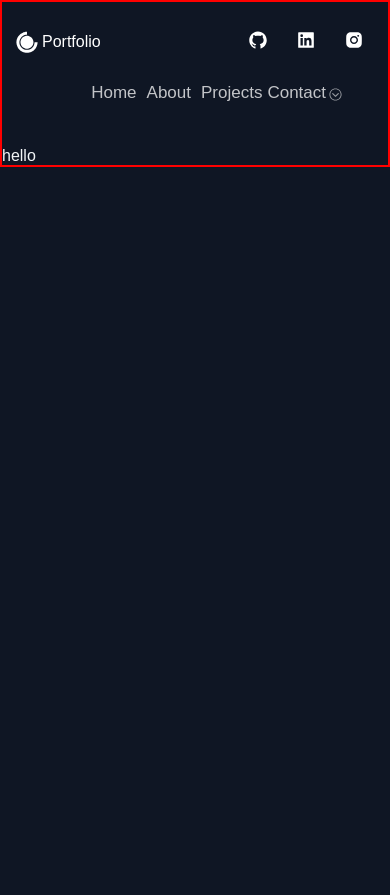
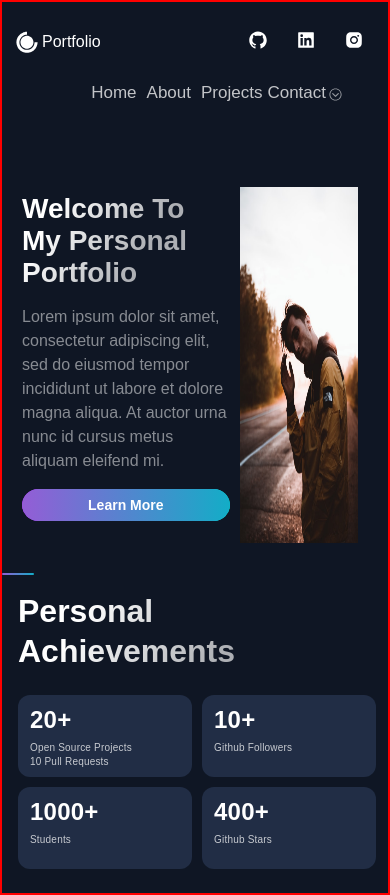
Before and after one commit to MadEyeAres/myPortfolio, a Next.js app: page / in a window 390 px wide. Before the commit the page ends 844 px from the top, so only its background shows below. Built offline with nearby package versions, Linux system fonts and the light colour scheme.

Commit message:
hero section and achievement done/not responsive yet

```diff
--- /dev/null
+++ b/src/components/Acomplishments/Acomplishments.js
@@ -0,0 +1,43 @@
+import React from 'react';
+import { Section, SectionTitle } from '../../styles/GlobalComponents';
+import { Box, Boxes, BoxNum, BoxText } from './AcomplishmentsStyles';
+const data = [
+  {
+    number: 20,
+    text: 'Open Source Projects',
+    text2: '10 Pull Requests',
+  },
+  {
+    number: 1000,
+    text: 'Students',
+  },
+  {
+    number: 10,
+    text: 'Github Followers',
+  },
+  {
+    number: 400,
+    text: 'Github Stars',
+  },
+];
+
+const Acomplishments = () => {
+  return (
+    <Section>
+      <SectionTitle>Personal Achievements</SectionTitle>
+      <Boxes>
+        {data.map((card, index) => {
+          return (
+            <Box key={index}>
+              <BoxNum>{`${card.number}+`}</BoxNum>
+              <BoxText>{card.text}</BoxText>
+              {card.text2 && <BoxText>{card.text2}</BoxText>}
+            </Box>
+          );
+        })}
+      </Boxes>
+    </Section>
+  );
+};
+
+export default Acomplishments;
--- /dev/null
+++ b/src/components/Acomplishments/AcomplishmentsStyles.js
@@ -0,0 +1,130 @@
+import styled from "styled-components"
+
+export const Boxes = styled.div`
+  width: 100%;
+  display: grid;
+  grid-template-columns: repeat(4, 1fr);
+  gap: 24px;
+  margin: 24px 0 40px;
+
+  @media ${props => props.theme.breakpoints.md}{
+    gap: 16px;
+    margin: 20px 0 32px;
+    grid-template-columns: repeat(auto-fit, minmax(140px, 1fr));
+  }
+
+  @media ${props => props.theme.breakpoints.sm}{
+    display: grid;
+    grid-template-columns: repeat(2, 1fr);
+    gap: 10px;
+    max-width: 500px;
+    margin: 24px auto;
+  }
+`
+
+export const Box = styled.div`
+  background: #212D45;
+  border-radius: 12px;
+  height: 144px;
+  padding: 24px;
+
+  @media ${props => props.theme.breakpoints.md} {
+    height: 112px;
+    padding: 16px;
+  }
+
+  @media ${props => props.theme.breakpoints.sm} {
+    height: 82px;
+    padding: 12px;
+
+    &:nth-child(2n){
+      grid-row:2;
+    }
+  }
+`
+export const BoxNum = styled.h5`
+  font-style: normal;
+  font-weight: 600;
+  font-size: 36px;
+  line-height: 40px;
+  letter-spacing: 0.01em;
+  color: #FFFFFF;
+  margin-bottom: 8px;
+
+  @media ${props => props.theme.breakpoints.md} {
+    font-size: 28px;
+    line-height: 32px;
+  }
+  @media ${props => props.theme.breakpoints.sm} {
+    font-size: 24px;
+    line-height: 26px;
+}
+`
+
+export const BoxText = styled.p`
+  font-style: normal;
+  font-weight: normal;
+  font-size: 18px;
+  line-height: 24px;
+  letter-spacing: 0.02em;
+  color: rgba(255, 255, 255, 0.75);
+
+  @media ${props => props.theme.breakpoints.md}{
+    font-size: 16px;
+    line-height: 20px;
+  };
+
+  @media ${props => props.theme.breakpoints.sm} {
+    font-size: 10px;
+    line-height: 14px;
+  }
+`
+
+export const Join = styled.div`
+  display: flex;
+  max-width: 1040px;
+  justify-content: center;
+  align-items: center;
+  padding-bottom: 80px;
+
+  @media ${props => props.theme.breakpoints.md}{
+    display: flex;
+    justify-content: center;
+    padding-bottom: 64px;
+  }
+
+  @media ${props => props.theme.breakpoints.sm}{
+    display: flex;
+    flex-direction: column;
+    align-items: center;
+    padding-bottom: 32px;
+  }
+`
+
+export const JoinText = styled.h5`
+  display: flex;
+  font-size: 24px;
+  line-height: 40px;
+  letter-spacing: 0.02em;
+  color: rgba(255, 255, 255, 0.5);
+
+@media ${props => props.theme.breakpoints.md}{
+  line-height: 32px;
+  font-size: 20px;
+};
+
+@media ${props => props.theme.breakpoints.sm}{
+  font-size: 16px;
+  line-height: 24px;
+  margin: 0 0 16px;
+}
+`
+
+export const IconContainer = styled.div`
+  display: flex;
+
+  @media ${props => props.theme.breakpoints.sm}{
+    width: 160px;
+    justify-content: space-between;
+  }
+`
--- a/src/components/Hero/Hero.js
+++ b/src/components/Hero/Hero.js
@@ -0,0 +1,61 @@
+import Image from 'next/image';
+import React from 'react';
+import {
+  SectionDivider,
+  SectionText,
+  SectionTitle
+} from '../../styles/GlobalComponents';
+import Button from '../../styles/GlobalComponents/Button';
+import { HeroSection, LeftSection, RightSection } from './HeroStyles';
+
+const Hero = (props) => {
+  return (
+    <>
+      <HeroSection>
+        <LeftSection>
+          <SectionTitle main>
+            Welcome To <br />
+            My Personal Portfolio
+          </SectionTitle>
+          <SectionText>
+            Lorem ipsum dolor sit amet, consectetur adipiscing elit, sed do
+            eiusmod tempor incididunt ut labore et dolore magna aliqua. At
+            auctor urna nunc id cursus metus aliquam eleifend mi.
+          </SectionText>
+          <Button onClick={props.handleClick}>Learn More</Button>
+        </LeftSection>
+        <RightSection>
+          <Image
+            src="/images/profile.jpeg"
+            alt="this is my profile"
+            width="500"
+            height="600"
+          />
+        </RightSection>
+      </HeroSection>
+      <SectionDivider />
+    </>
+  );
+};
+
+export default Hero;
+
+// <Section flexrow>
+//   <HeroBG
+//     alt="none"
+//     src="https://images.unsplash.com/photo-1622028026821-cb2acfc38bf6?ixid=MnwxMjA3fDB8MHxwaG90by1wYWdlfHx8fGVufDB8fHx8&ixlib=rb-1.2.1&auto=format&fit=crop&w=668&q=80"
+//   />
+//   <div>
+// <SectionTitle main>
+//   Welcome To <br />
+//   My Personal Portfolio
+// </SectionTitle>
+// <SectionText>
+//   Lorem ipsum dolor sit amet, consectetur adipiscing elit, sed do
+//   eiusmod tempor incididunt ut labore et dolore magna aliqua. At auctor
+//   urna nunc id cursus metus aliquam eleifend mi.
+// </SectionText>
+//     <Button onClick={props.handleClick}>Request a Demo</Button>
+//     <SectionDivider />
+//   </div>
+// </Section>
--- a/src/components/Hero/HeroStyles.js
+++ b/src/components/Hero/HeroStyles.js
@@ -0,0 +1,55 @@
+import styled from 'styled-components'
+
+
+export const HeroSection = styled.section`
+display: flex;
+flex-direction: row;
+padding: 2rem;
+padding-top: 3rem;
+`
+
+export const RightSection = styled.div`
+width: 40%;
+display:flex;
+justify-content: center;
+padding: 1rem;
+
+`
+
+export const LeftSection = styled.div`
+width: 60%;
+`
+
+export const HeroBG = styled.img`
+`
+
+export const HeroSponsorsContainer = styled.div`
+  width: 100%;
+  display: flex;
+  justify-content: space-between;
+  margin: 0 0 80px;
+
+  @media ${(props) => props.theme.breakpoints.md} {
+    margin-bottom: 64px;
+  }
+
+  @media ${(props) => props.theme.breakpoints.sm} {
+    margin-bottom: 24px;
+    flex-wrap: wrap;
+  }
+`
+
+export const HeroSponsorLogo = styled.img`
+  width: 1fr;
+  height: 80px;
+
+  @media ${(props) => props.theme.breakpoints.lg} {
+    height: 50px;
+  }
+
+  @media ${(props) => props.theme.breakpoints.md} {
+    height: 32px;
+    flex-basis: 33%;
+    margin-bottom: 8px;
+  }
+`
--- a/src/layout/Layout.js
+++ b/src/layout/Layout.js
@@ -6,7 +6,7 @@ export const Layout = ({children}) => {
   return (
     <Container>
      <Header/>
-     <div>{children}</div>
+     <main>{children}</main>
 
     </Container>
   )
--- a/src/pages/index.js
+++ b/src/pages/index.js
@@ -1,17 +1,14 @@
 
-import styled from 'styled-components'
+import Acomplishments from '../components/Acomplishments/Acomplishments'
+import Hero from '../components/Hero/Hero'
 import { Layout } from '../layout/Layout'
 
-const Title = styled.h1`
-  font-size: 50px;
-  color: ${({ theme }) => theme.colors.background1};
-`
 
 const Home = ()  => {
   return(
     <Layout>
-
-    <p>hello</p>
+    <Hero/>
+    <Acomplishments/>
     </Layout>
   )
 }
--- a/src/styles/GlobalComponents/index.js
+++ b/src/styles/GlobalComponents/index.js
@@ -1,9 +1,8 @@
 import styled from 'styled-components'
 
 export const Section = styled.section`
-  display: flex;
+  display: ${(props) => props.flex ? "row" : "column" };
   flex-direction: column;
-  width: calc(100vw - 96px);
   padding: 32px 48px 0;
   margin: 0 auto;
   max-width: 1040px;
@@ -23,7 +22,7 @@ export const Section = styled.section`
 
 export const SectionTitle = styled.h2`
   font-weight: 800;
-  font-size: ${(props) => props.main ? '72px' : '56px'};
+  font-size: ${(props) => props.main ? '65px' : '56px'};
   line-height: ${(props) => props.main ? '72px' : '56px'};
   width: max-content;
   max-width: 100%;
@@ -56,7 +55,7 @@ export const SectionText = styled.p`
   font-size: 24px;
   line-height: 40px;
   font-weight: 300;
-  padding-bottom: 32px;
+  padding-bottom: 3.6rem;
   color: rgba(255, 255, 255, 0.5);
 
   @media ${(props) => props.theme.breakpoints.md} {
```
Also changed, not shown: public/images/profile.jpeg (added).
